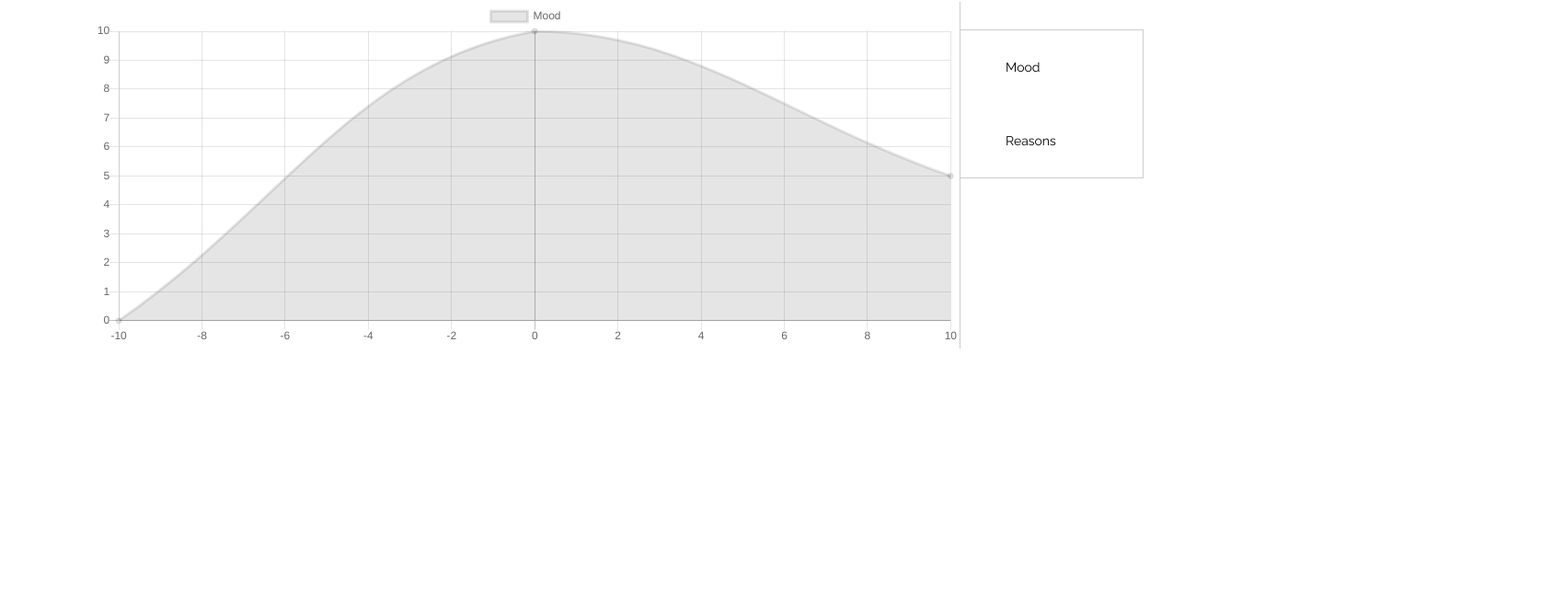
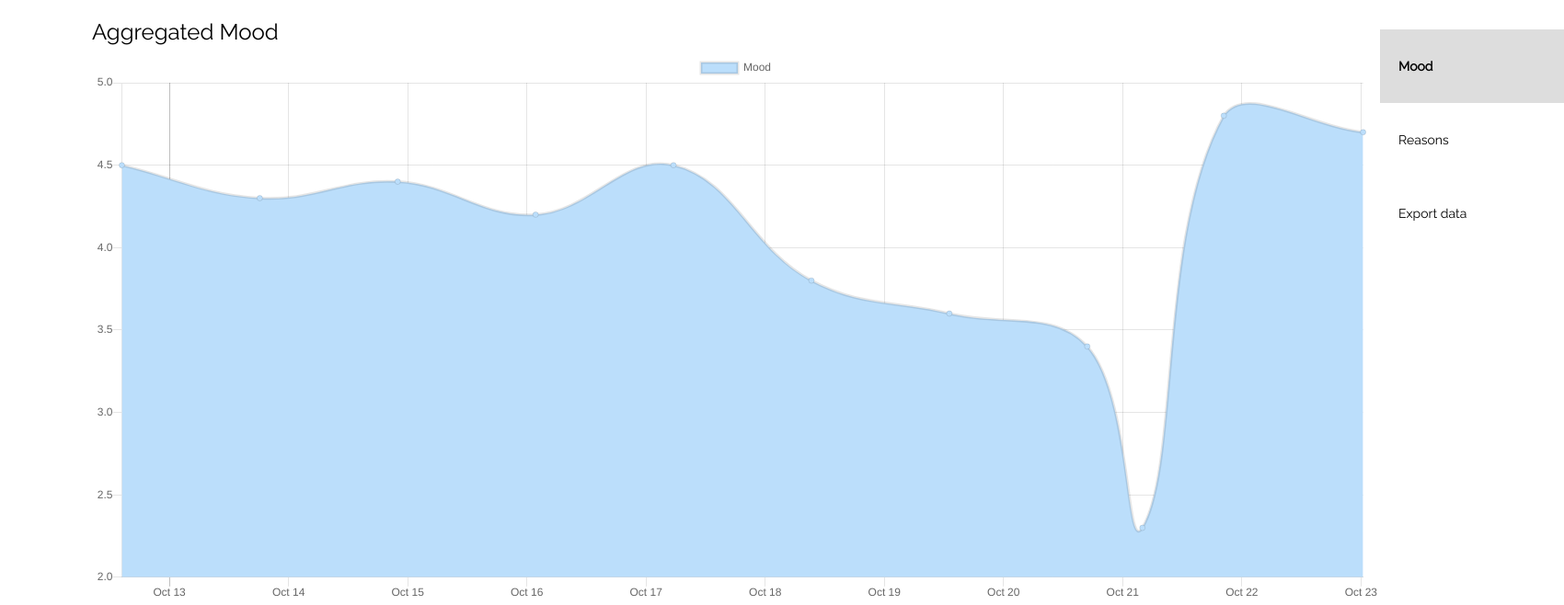
Before and after one commit to BradNicolle/MoodMeter, a plain HTML site: page index.html in a window 1280 px wide. Shown: the part 211-869 px from the top of the page at 92% size, 1700 px wide, since content can reach past the window. Before the commit the page ends 800 px from the top, so only its background shows below. Drawn offline with nearby package versions, Linux system fonts and the light colour scheme.

Commit message:
Added charts and tabs

```diff
--- a/css/main.css
+++ b/css/main.css
@@ -1,22 +1,5 @@
-.sidebar {
-    background-color: #0288D1;
-    height: 100%;
-    position: absolute;
-    top: 0;
-    left: 0;
-    color: white;
-    width: 70px;
-    transition: width 0.2s;
-    -webkit-transition: width 0.2s;
-    visibility: hidden;
-}
-
-.sidebar:hover {
-    width: 200px;
-}
-
-.sidebar .header {
-    padding: 20px;
+body {
+    width: 100%;
 }
 
 .header img {
@@ -53,29 +36,47 @@
 
 .graph_container {
     position: relative;
-    width: 80%;
     border-right: 1px solid #CCCCCC;
 }
 
 .graph_container .tabs {
     position: absolute;
-    right: -200px;
+    left: 1400px;
     top: 30px;
     width: 200px;
-    border: 1px solid #CCCCCC;
-    border-left: 0px;
+    height: 100%;
 }
 
 .graph_container .tabs ul {
     list-style-type: none;
     margin: 0;
-    padding-left: 20px;
+    padding: 0;
 }
 
 .graph_container .tabs ul li {
     padding: 30px;
+    padding-left: 20px;
+    cursor: pointer;
 }
 
-.graph_container .tabs ul li .selected {
+.graph_container .tabs ul li:hover {
+    background-color: #EEEEEE;
+}
+
+.selected {
     background-color: #DDDDDD;
+    font-weight: bold;
 }
+
+.page {
+    position: absolute;
+    display: table-cell;
+}
+
+table {
+    border: 0;
+}
+
+table td {
+    text-align: center;
+}
--- a/index.html
+++ b/index.html
@@ -10,24 +10,38 @@
     </head>
 
     <body>
-        <div class="sidebar">
-            <ul>
-                <li><span class="material-icons">home</a></li>
-                <li><span class="material-icons">build</a></li>
-                <li><span class="material-icons">info</a></li>
-            </ul>
-        </div>
         <div class="content">
             <div class="header">
                 <img src="images/logo.png"/>
             </div>
-            <h2>Current status:</h2>
+            <h2>Current status: <span style="color: #8BC34A;">Happy (4.7)</span></h2>
             <div class="graph_container">
-                <canvas id="moodChart" width="100%" height="40px"></canvas>
+                <div class="page" id="moodPage">
+                    <h3>Aggregated Mood</h3>
+                    <canvas id="moodChart" width="1400" height="600"></canvas>
+                </div>
+                <div class="page" id="reasonsPage" style="visibility: hidden;">
+                    <table>
+                        <tr>
+                            <td>
+                                <h3>Reasons for positive rating</h3>
+                                <canvas id="happyReasonChart" width="600" height="600"></canvas>
+                            </td>
+                            <td>
+                                <h3>Reasons for negative rating</h3>
+                                <canvas id="sadReasonChart" width="600" height="600"></canvas>
+                            </td>
+                        </tr>
+                    </table>
+                </div>
+                <div class="page" id="exportPage" style="visibility: hidden;">
+                    <h2>Export data</h2>
+                </div>
                 <div class="tabs">
                     <ul>
-                        <li class="selected">Mood</li>
-                        <li>Reasons</li>
+                        <li class="selected" id="mood" onClick="selectTab('mood')">Mood</li>
+                        <li id="reasons" onClick="selectTab('reasons')">Reasons</li>
+                        <li id="export" onClick="selectTab('export')">Export data</li>
                     </ul>
                 </div>
             </div>
--- a/scripts/main.js
+++ b/scripts/main.js
@@ -1,27 +1,104 @@
-var ctx = document.getElementById("moodChart").getContext("2d");
-var moodChart = new Chart(ctx, {
+var moodCtx = document.getElementById("moodChart").getContext("2d");
+var moodChart = new Chart(moodCtx, {
     type: 'line',
     data: {
         datasets: [{
             label: 'Mood',
-            data: [{
-                x: -10,
-                y: 0
-            }, {
-                x: 0,
-                y: 10
-            }, {
-                x: 10,
-                y: 5
-            }]
+            data: [
+                {x: 1476282327000,y: 4.5},
+                {x: 1476382327000,y: 4.3},
+                {x: 1476482327000,y: 4.4},
+                {x: 1476582327000,y: 4.2},
+                {x: 1476682327000,y: 4.5},
+                {x: 1476782327000,y: 3.8},
+                {x: 1476882327000,y: 3.6},
+                {x: 1476982327000,y: 3.4},
+                {x: 1477022327000,y: 2.3},
+                {x: 1477081317000,y: 4.8},
+                {x: 1477182327000,y: 4.7}
+            ],
+            backgroundColor: '#BBDEFB'
         }]
     },
     options: {
         scales: {
             xAxes: [{
-                type: 'linear',
-                position: 'bottom'
+                type: 'time',
+                position: 'bottom',
+                time: {
+                    displayFormats: {
+                        quarter: 'DD MM'
+                    },
+                    unit: 'day'
+                }
             }]
-        }
+        },
+        responsive: false
     }
 });
+
+var reasonCtx = document.getElementById("happyReasonChart").getContext("2d");
+var reasonChart = new Chart(reasonCtx, {
+    type: 'doughnut',
+    data: {
+        labels: [
+            'Workload',
+            'Management',
+            'Personal'
+        ],
+        datasets: [
+            {
+                data: [50, 25, 25],
+                backgroundColor: [
+                    '#90CAF9',
+                    '#EF9A9A',
+                    '#C5E1A5'
+                ]
+            }
+        ]
+    },
+    options: {
+        responsive: false
+    }
+});
+
+var sadReasonCtx = document.getElementById("sadReasonChart").getContext("2d");
+var sadReasonChart = new Chart(sadReasonCtx, {
+    type: 'doughnut',
+    data: {
+        labels: [
+            'Workload',
+            'Management',
+            'Personal'
+        ],
+        datasets: [
+            {
+                data: [80, 25, 25],
+                backgroundColor: [
+                    '#90CAF9',
+                    '#EF9A9A',
+                    '#C5E1A5'
+                ]
+            }
+        ]
+    },
+    options: {
+        responsive: false
+    }
+});
+
+function selectTab(id) {
+    var allTabs = document.querySelectorAll('.tabs ul li');
+    for (var i = 0; i < allTabs.length; i++) {
+        allTabs[i].className = '';
+    }
+    var tab = document.getElementById(id);
+    tab.className = 'selected';
+
+    var allPages = document.querySelectorAll('.page');
+    for (var i = 0; i < allPages.length; i++) {
+        allPages[i].style.visibility = 'hidden';
+    }
+
+    document.getElementById(id + 'Page').style.visibility = 'visible';
+}
```
